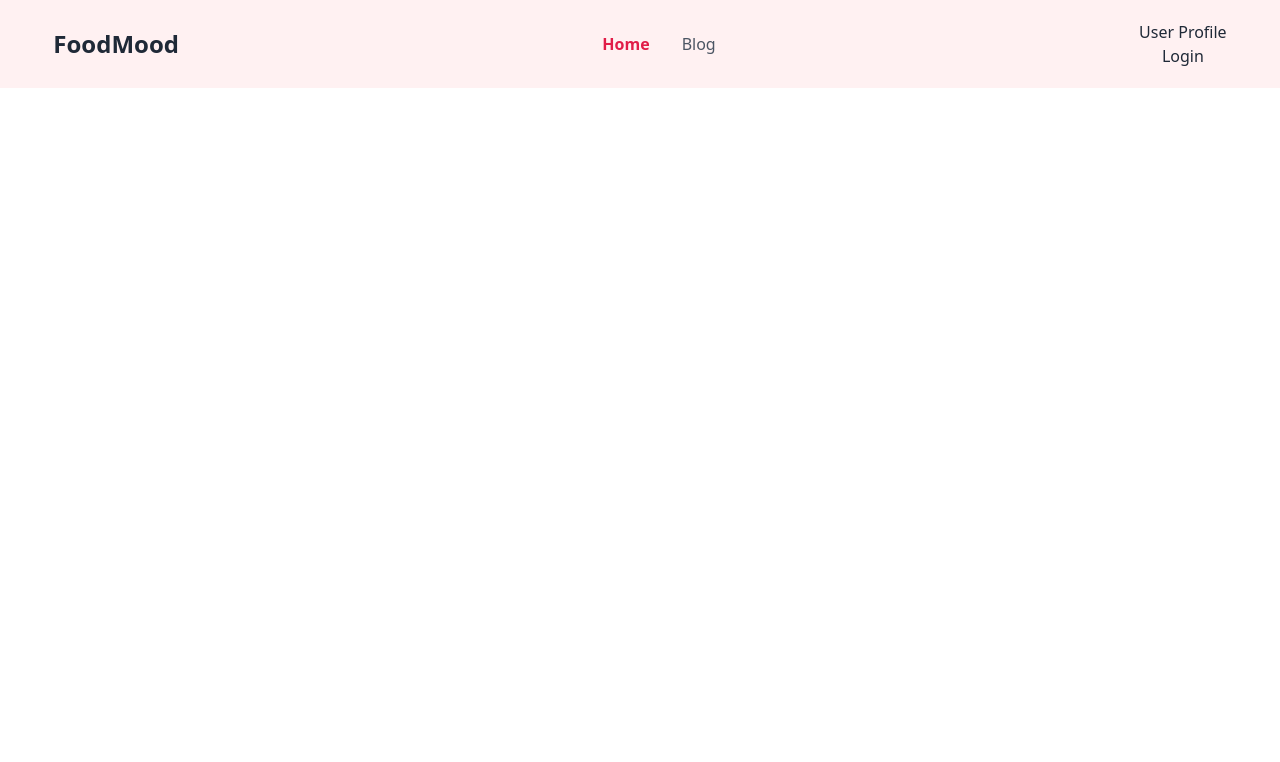
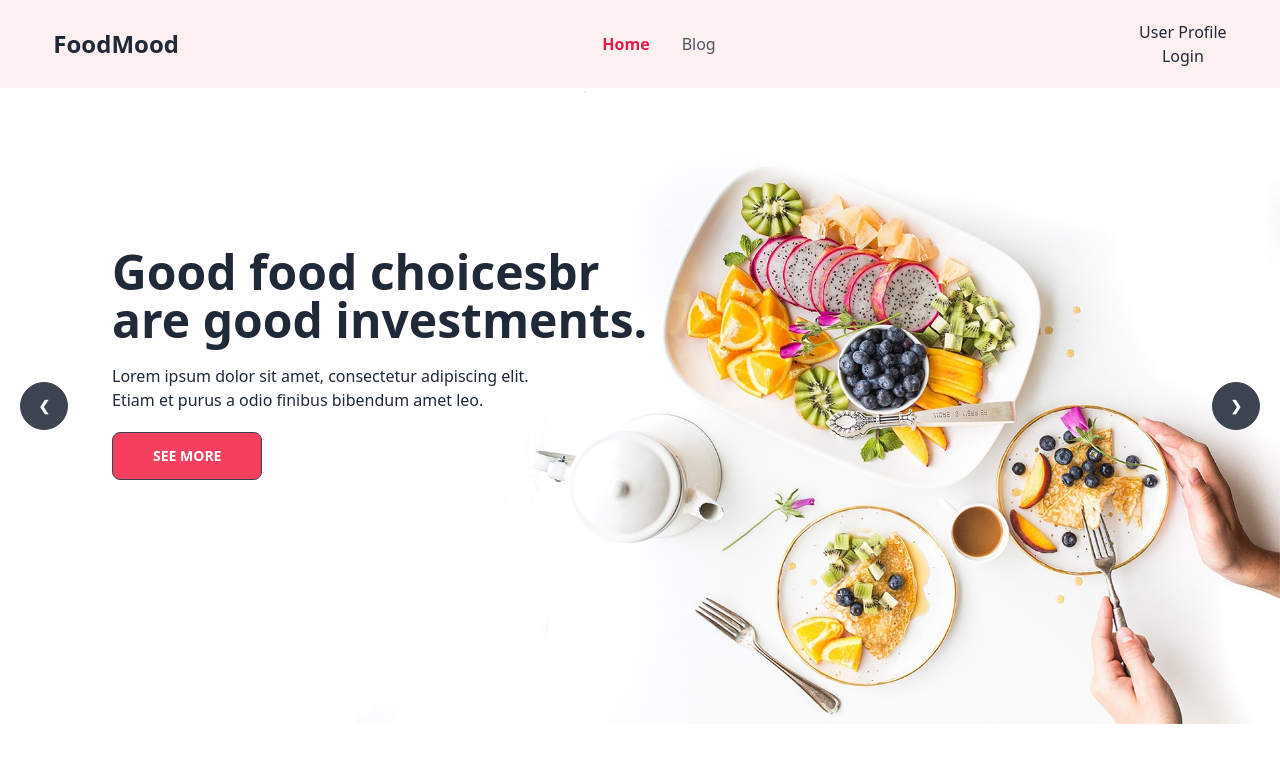
Before and after one commit to freelancerjoy/foodmood-client, a React (Vite) app: page / in a window 1280 px wide. Shown: the top 762 px of the page. Built offline with nearby package versions, Linux system fonts and the light colour scheme.

Commit message:
Add Banner section of Home page

```diff
--- a/src/Pages/Home/Home.jsx
+++ b/src/Pages/Home/Home.jsx
@@ -2,7 +2,55 @@ import React from "react";
 import banner from "../../assets/baanner.jpg";
 
 const Home = () => {
-  return <div></div>;
+  return (
+    <div>
+      <div className="carousel w-full">
+        <div id="slide1" className="carousel-item py-5 lg:py-0 relative w-full">
+          <div className="absolute lg:top-40  left-28 ">
+            <h1 className="lg:text-5xl md:text-4xl md:font-bold font-semibold text-2xl lg:font-bold ">
+              Good food choicesbr <br /> are good investments.
+            </h1>
+            <p className=" md:py-5 py-2 md:pr-[500px] pr-[200px] lg:pr-[700px]">
+              Lorem ipsum dolor sit amet, consectetur adipiscing elit. <br />{" "}
+              Etiam et purus a odio finibus bibendum amet leo.
+            </p>
+            <button className="btn bg-rose-500 px-10 text-white">
+              See More
+            </button>
+          </div>
+          <div>
+            <img src={banner} className="w-full" />
+          </div>
+          <div className="absolute flex justify-between transform -translate-y-1/2 left-5 right-5 top-1/2">
+            <a href="#slide3" className="btn btn-circle">
+              ❮
+            </a>
+            <a href="#slide2" className="btn btn-circle">
+              ❯
+            </a>
+          </div>
+        </div>
+        <div id="slide2" className="carousel-item relative w-full">
+          <div>
+            <h1 className="absolute lg:top-40 md:top-20  left-20 text-5xl font-bold">
+              Good food choicesbr <br /> are good investments.
+            </h1>
+          </div>
+          <div>
+            <img src={banner} className="w-full" />
+          </div>
+          <div className="absolute flex justify-between transform -translate-y-1/2 left-5 right-5 top-1/2">
+            <a href="#slide1" className="btn btn-circle">
+              ❮
+            </a>
+            <a href="#slide3" className="btn btn-circle">
+              ❯
+            </a>
+          </div>
+        </div>
+      </div>
+    </div>
+  );
 };
 
 export default Home;
```
